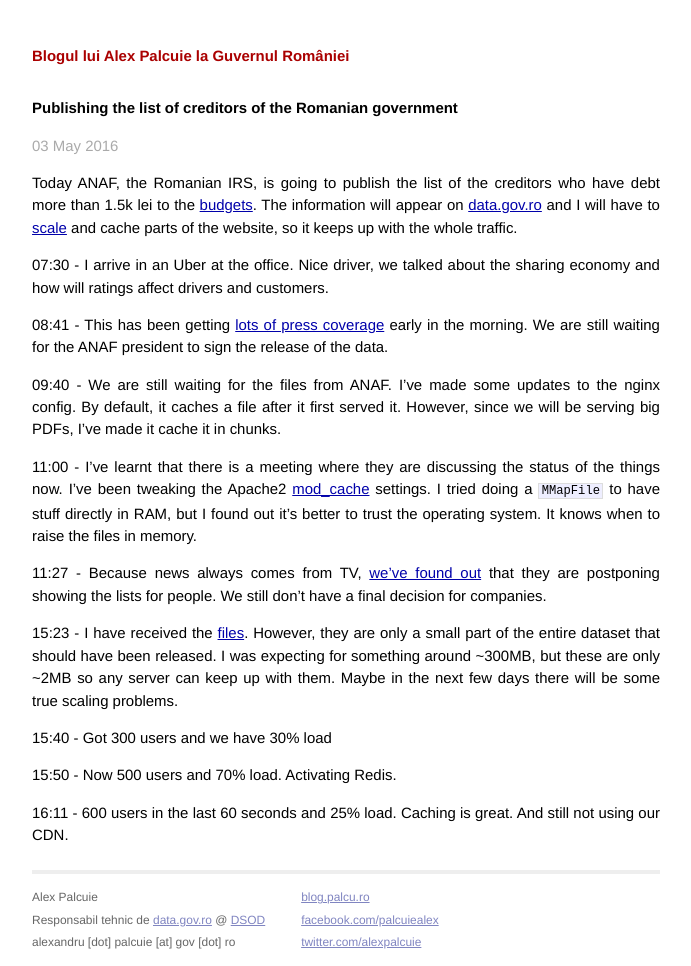
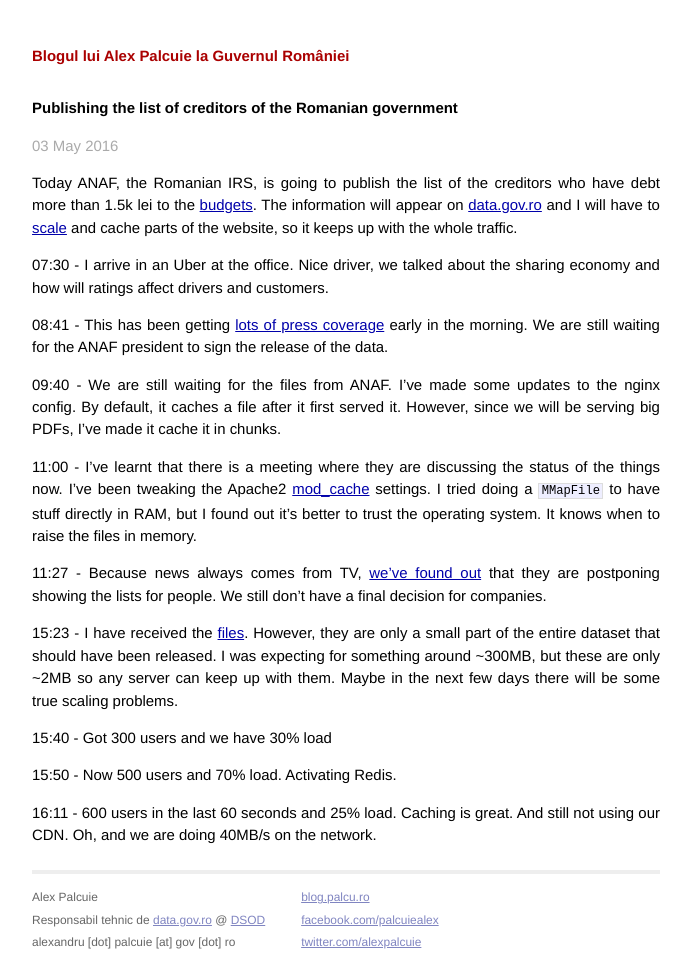
Before and after one commit to palcu/gov.palcu.ro, a Jekyll site: the page built from _posts/2016-05-03-publishing-the-list-of-creditors-of-the-romanian-government.markdown, in a window 1280 px wide. Shown: the whole page, without its empty margins (294-985 px from the left). Built offline with Jekyll 4.4.1, drawn with Linux system fonts in a browser that asks for light colours.

Commit message:
Add traffic details

```diff
--- a/_posts/2016-05-03-publishing-the-list-of-creditors-of-the-romanian-government.markdown
+++ b/_posts/2016-05-03-publishing-the-list-of-creditors-of-the-romanian-government.markdown
@@ -21,4 +21,4 @@ Today ANAF, the Romanian IRS, is going to publish the list of the creditors who
 
 15:50 - Now 500 users and 70% load. Activating Redis.
 
-16:11 - 600 users in the last 60 seconds and 25% load. Caching is great. And still not using our CDN.
+16:11 - 600 users in the last 60 seconds and 25% load. Caching is great. And still not using our CDN. Oh, and we are doing 40MB/s on the network.
```
